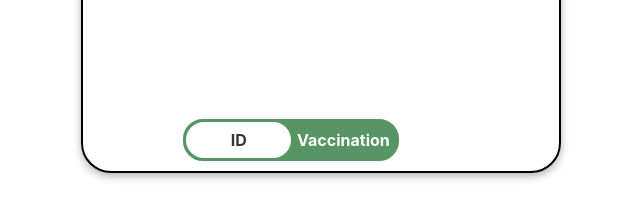
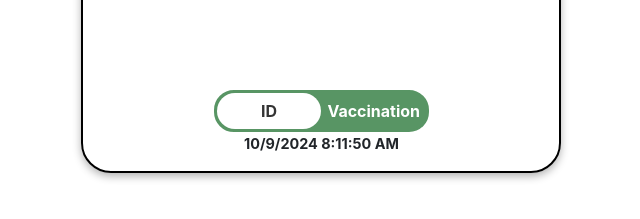
Before and after one commit to DanielJohansson1989/tailpal-demo-ui, a React (Create React App) app: page /petid in a window 1280 px wide. Shown: the part 627-846 px from the top of the page, without its empty margins (341-981 px from the left). Built offline with nearby package versions, Linux system fonts and the light colour scheme.

Commit message:
Almost done

```diff
--- a/src/App.css
+++ b/src/App.css
@@ -69,3 +69,9 @@
   margin-right: 20px;
   color: rgb(88, 149, 100, 100);
 }
+
+main {
+  margin: 0;
+  padding: 0;
+  margin-top: -30px;
+}
--- a/src/components/PetId.js
+++ b/src/components/PetId.js
@@ -82,18 +82,18 @@ function PetId() {
                         </div>
                         <div className="card-content">
                           {vaccinationData.map((vaccination) => (
-                          <div key={vaccinationData.vaccinationId} className="vaccination-row">
+                          <div key={vaccination.vaccinationId} className="vaccination-row">
                             <div className="info-column">
                               <h4><i className="fas fa-syringe"></i> Vaccination</h4>
-                              <p>{vaccinationData.vaccineName || 'Ingen typ'}</p>
+                              <p>{vaccination.vaccineName || 'Ingen typ'}</p>
                             </div>
                             <div className="info-column">
                               <h4><i className="fas fa-calendar-alt"></i> Datum</h4>
                               <p>
-                                {vaccinationData.dateOfVaccination ?
+                                {vaccination.dateOfVaccination ?
                                   `Från: ${new Date(vaccination.dateOfVaccination).toLocaleDateString()}` :
                                   'Ingen datum'}<br />
-                                  {vaccinationData.validUntil ?
+                                  {vaccination.validUntil ?
                                   `Till: ${new Date(vaccination.validUntil).toLocaleDateString()}` :
                                   'Inget slutdatum'}
                               </p>
@@ -101,13 +101,13 @@ function PetId() {
                             <div className="info-column">
                               <h4><i className="fas fa-hospital"></i> Klinik och Veterinär</h4>
                               <p>
-                                {vaccinationData.vetLoc || 'Ingen klinik'}<br />
-                                {vaccinationData.vetName || 'Ingen veterinär'}
+                                {vaccination.vetLoc || 'Ingen klinik'}<br />
+                                {vaccination.vetName || 'Ingen veterinär'}
                               </p>
                             </div>
                             <div className="info-column">
                               <h4><i className="fas fa-vial"></i> Batch</h4>
-                              <p>{vaccinationData.batch || 'Ingen batch'}</p>
+                              <p>{vaccination.batch || 'Ingen batch'}</p>
                             </div>
                           </div>
                         ))}
@@ -150,6 +150,7 @@ function PetId() {
           )}
         </div>
 
+        <footer className='nav-buttons'>
         <div className="page-indicator">
           {filteredAnimals.map((animal, index) => (
             <span
@@ -159,7 +160,7 @@ function PetId() {
           ))}
         </div>
 
-        <div className='toggleButtonWrapper'>
+
           <input
             type="checkbox"
             id="toggle"
@@ -171,7 +172,9 @@ function PetId() {
             <div>ID</div>
             <div>Vaccination</div>
           </label>
-        </div>
+
+        <p className='timeStamp'>{new Date().toLocaleDateString()} {new Date().toLocaleTimeString()}</p>
+        </footer>
     </div>
   );
 }
--- a/src/css/PetId.css
+++ b/src/css/PetId.css
@@ -22,7 +22,7 @@
     position: relative;
     width: 100%;
     overflow: hidden;
-    height: 600px;
+    height: 620px;
     margin: 20px auto;
   }
 
@@ -44,8 +44,8 @@
   .info-content {
     position: absolute;
     width: 100%;
-    height: calc(100% - 200px); /* Adjust height to leave space for title */
-    top: 40px; /* Leave space for title */
+    height: calc(100% - -50px); /* Adjust height to leave space for title */
+    top: 10px; /* Leave space for title */
     display: flex;
     align-items: center;
     justify-content: center;
@@ -96,12 +96,10 @@
 
   /* Styles for the page indicator (dots) */
   .page-indicator {
-    position: absolute;
-    bottom: 70px;
-    left: 175px;
     display: flex;
     justify-content: center;
     margin-top: 10px;
+    margin-bottom: 10px;
   }
 
   .page-indicator .dot {
@@ -131,12 +129,14 @@
       display: grid;
       grid-template-columns: repeat(2, 1fr);
       width: fit-content;
-    border: 3px solid rgb(88, 149, 100, 100);
+      border: 3px solid rgba(88, 149, 100, 1);
       border-radius: 20px;
-    background: rgb(88, 149, 100, 100);
+      background: rgba(88, 149, 100, 1);
       font-weight: bold;
       color: #343434;
       cursor: pointer;
+      margin: 0 auto;
+      text-align: center;
   }
   .toggleContainer::before {
     content: '';
@@ -177,11 +177,6 @@
   }
 
   /* Moves the toggle button to the bottom of the phone */
-  .toggleButtonWrapper {
-    position: absolute;
-    bottom: 10px;
-    left: 100px;
-  }
 
   .pet-pic {
     width: 80px;
@@ -191,9 +186,7 @@
 }
 
 .pet-info {
-  position: absolute;
-  top: 75px;
-  left: 100px;
+
   font-size: large;
   display: flex;
   flex-direction: column;
@@ -211,10 +204,26 @@
 .box {
   background: #d9d9d9;
   padding: 5px;
-  margin: 5px;
+  margin-top: 10px;
+  margin-bottom: 10px;
   border-radius: 20px;
 }
 
 .box ul {
   margin: 5px;
 }
+
+.nav-buttons {
+  display: flex;
+  flex-direction: column;
+  justify-content: center;
+  align-items: center;
+  position: absolute;
+  bottom: 0;
+  left: 0;
+  right: 0;
+}
+
+.timeStamp {
+  margin-top: 1px;
+}
--- a/src/css/PetList.css
+++ b/src/css/PetList.css
@@ -11,12 +11,14 @@
 .owners-list {
     margin-top: 20px;
     width: 100%;
+    background: rgba(0,0,0,0.05);
+    border-radius: 20px;
 }
 
 .pet-toggle-button {
-    background-color: #e6e6e6;
+    background-color: rgba(0,0,0,0.1);
     color: #333;
-    border: 2px solid #388e3c;
+    border: 2px solid rgb(88, 149, 100, 100);
     border-radius: 20px;
     padding: 10px 20px;
     cursor: pointer;
@@ -27,7 +29,7 @@
 }
 
 .pet-toggle-button.active {
-    background-color: #388e3c;
+    background-color: rgb(88, 149, 100, 100);
     color: #fff;
 }
 
@@ -40,7 +42,7 @@
     margin-left: 30px;
     margin-right: 30px;
     padding: 10px 20px;
-    background-color: #388e3c;
+    background-color: rgb(88, 149, 100, 100);
     color: #fff;
     border: none;
     border-radius: 10px;
--- a/src/css/VaccinationsList.css
+++ b/src/css/VaccinationsList.css
@@ -1,9 +1,8 @@
 .vaccination-list {
     padding: 10px; /* Minska padding */
-    position: absolute;
-    top: 80px;
-    left: 1px;
     font-size: large;
+    margin-top: 20px;
+    margin-bottom: 10px;
 }
 
 .card {
@@ -20,7 +19,7 @@
 .card-content {
     display: flex;
     flex-direction: column;
-    max-height: 400px; /* Sätt en maximal höjd */
+    max-height: 350px; /* Sätt en maximal höjd */
     overflow-y: auto; /* Tillåt vertikal scrollning */
 }
 
```
Lines whose indentation alone changed are shown as unchanged.
